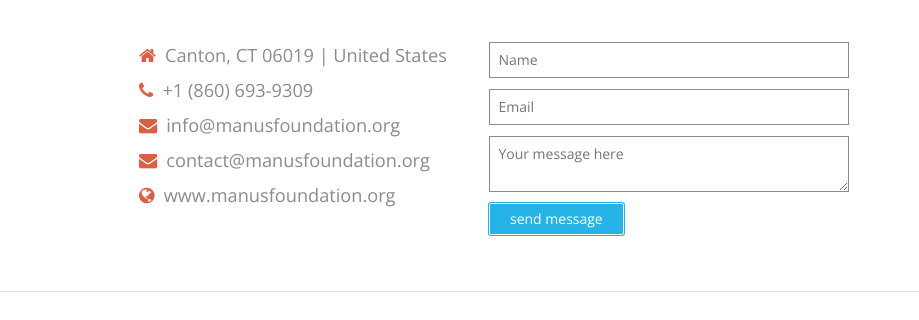
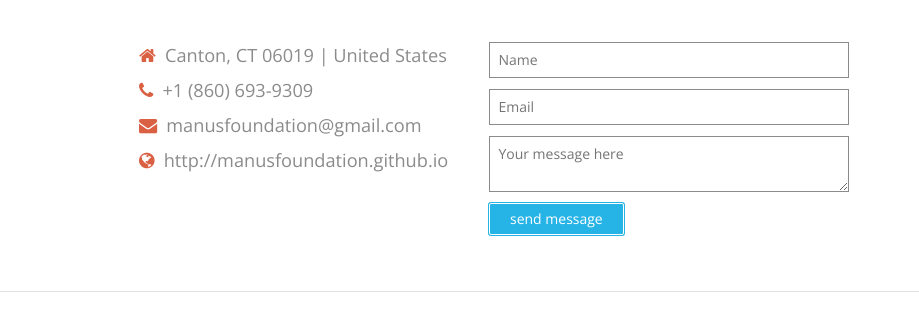
Before and after one commit to ManusFoundation/manusfoundation.github.io, a plain HTML site: page index.html in a window 1280 px wide. Shown: the part 4757-5077 px from the top of the page, 361-1280 px from the left. Drawn offline with nearby package versions, Linux system fonts and the light colour scheme.

Commit message:
Edit of index.html #1

```diff
--- a/index.html
+++ b/index.html
@@ -372,9 +372,8 @@
                     <ul class="contact-details"><!--START CONTACT DETAILS-->
                         <li><i class="fa fa-home"></i>Canton, CT 06019 | United States</li>
                         <li><i class="fa fa-phone"></i>+1 (860) 693-9309</li>
-                        <li><i class="fa fa-envelope"></i>info@manusfoundation.org</li>
-                        <li><i class="fa fa-envelope"></i>contact@manusfoundation.org</li>
-                        <li><i class="fa fa-globe"></i>www.manusfoundation.org</li>
+                        <li><i class="fa fa-envelope"></i>manusfoundation@gmail.com</li>
+                        <li><i class="fa fa-globe"></i>http://manusfoundation.github.io</li>
                     </ul><!--END CONTACT DETAILS-->
 
                 </div><!--END col-md-4-->
```
